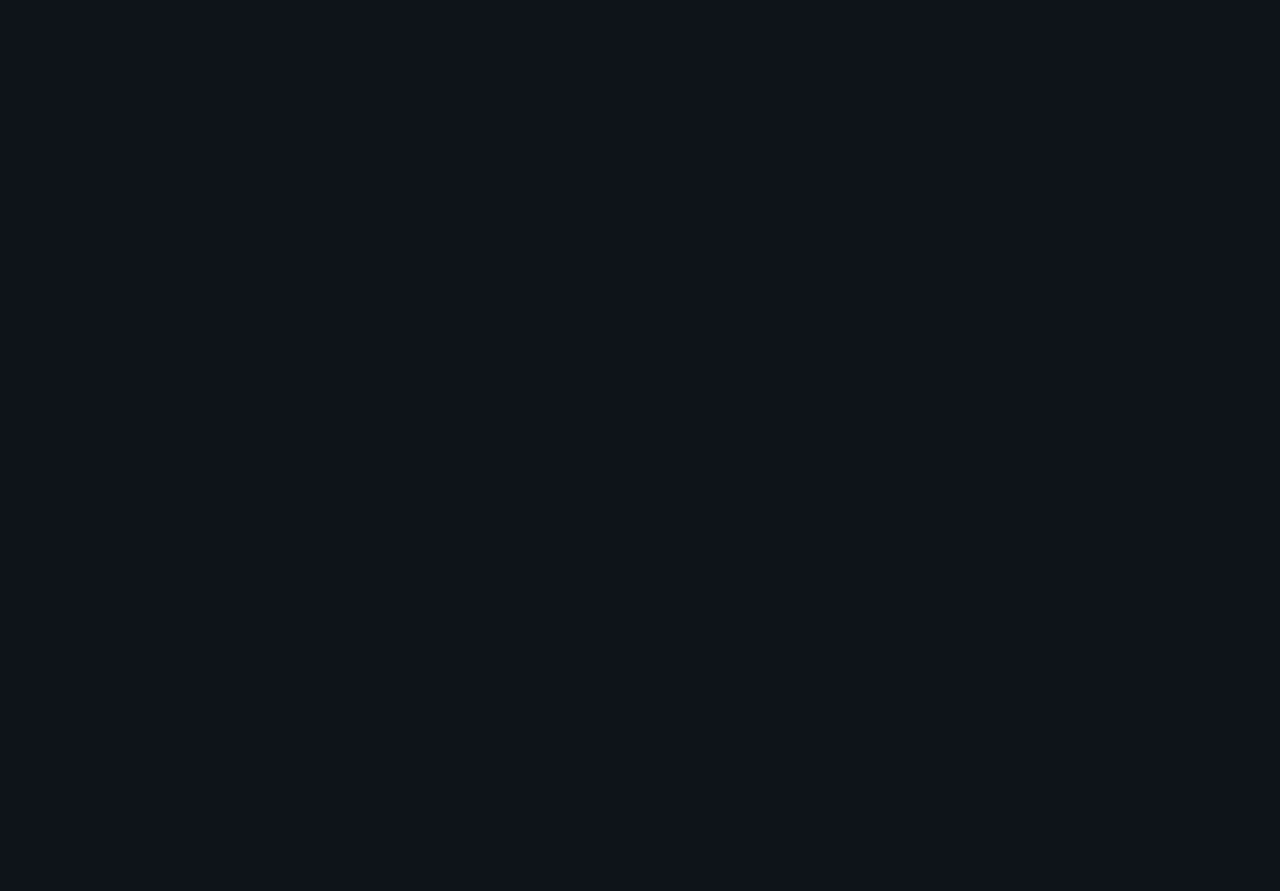
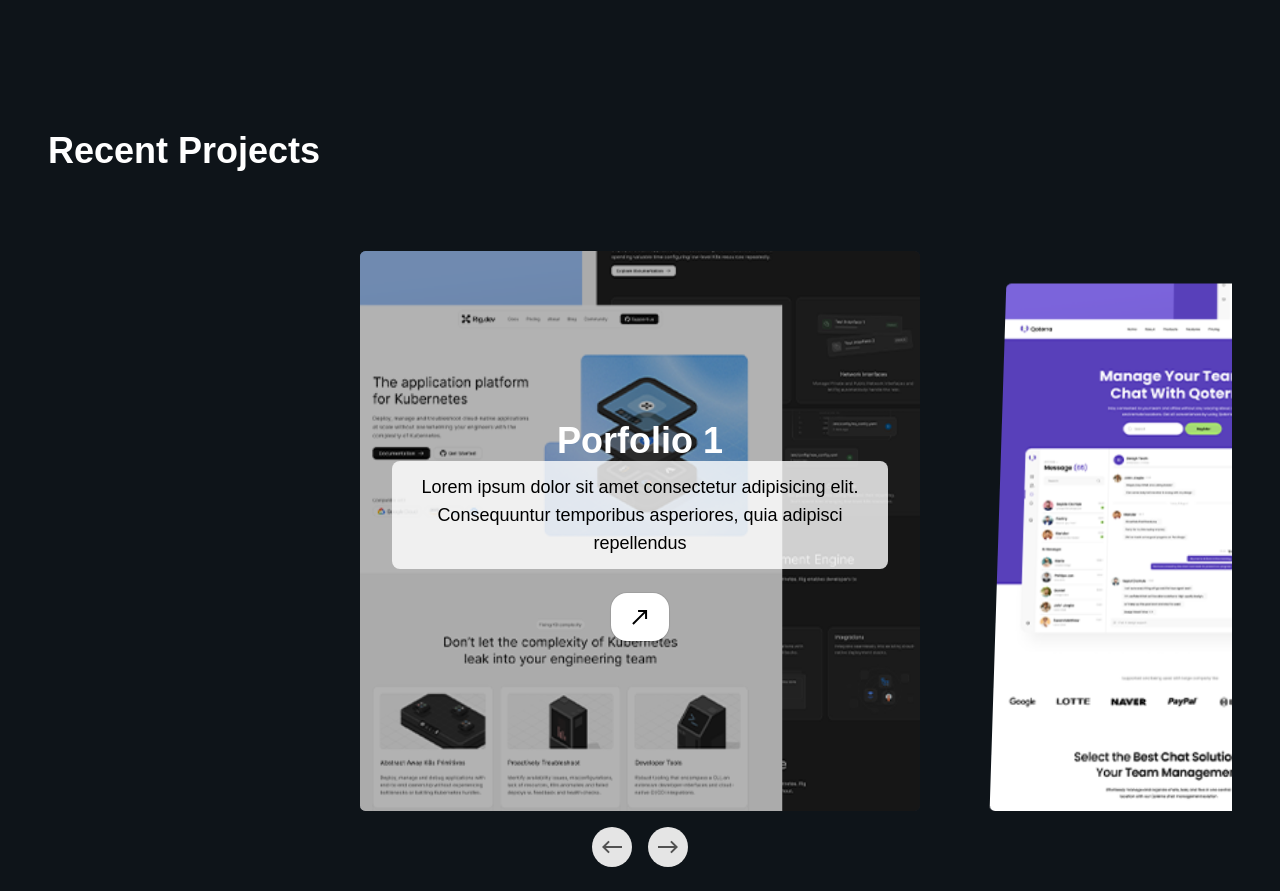
Before and after one commit to fahrypratama17/Project_React, a React (Vite) app in the folder someone-portfolio/: page / in a window 1280 px wide. Shown: the part 2220-3111 px from the top of the page. Before the commit the page ends 2351 px from the top, so only its background shows below. Built offline with nearby package versions, Linux system fonts and the light colour scheme.

Commit message:
feat: add Projects component and Carousel for showcasing recent projects

```diff
--- a/someone-portfolio/src/App.jsx
+++ b/someone-portfolio/src/App.jsx
@@ -3,6 +3,7 @@
 import Hero from "./components/Hero.jsx";
 import About from "./components/About.jsx";
 import Experience from "./components/Experience.jsx";
+import Projects from "./components/Projects.jsx";
 
 const App = () => {
   return (
@@ -12,6 +13,7 @@
         <Hero />
         <About />
         <Experience />
+        <Projects />
       </main>
     </>
   );
--- /dev/null
+++ b/someone-portfolio/src/components/Projects.jsx
@@ -0,0 +1,21 @@
+import React from 'react'
+import { Carousel } from "./ui/Carousel.jsx";
+import {ProjectsItems} from "../constant/data.js";
+
+const Projects = () => {
+  return (
+    <section>
+      <div className="container">
+        <h2>Recent Projects</h2>
+
+        {/* Card wrapper */}
+        <div className="relative overflow-hidden w-full h-full py-20">
+          <Carousel slides={ProjectsItems}/>
+        </div>
+
+      </div>
+    </section>
+  );
+};
+
+export default Projects;
--- /dev/null
+++ b/someone-portfolio/src/components/ui/Carousel.jsx
@@ -0,0 +1,185 @@
+import {RiArrowRightLongLine, RiArrowRightUpLongLine} from "@remixicon/react";
+import { useState, useRef, useId, useEffect } from "react";
+
+const Slide = ({
+                 slide,
+                 index,
+                 current,
+                 handleSlideClick
+               }) => {
+  const slideRef = useRef(null);
+
+  const xRef = useRef(0);
+  const yRef = useRef(0);
+  const frameRef = useRef();
+
+  useEffect(() => {
+    const animate = () => {
+      if (!slideRef.current) return;
+
+      const x = xRef.current;
+      const y = yRef.current;
+
+      slideRef.current.style.setProperty("--x", `${x}px`);
+      slideRef.current.style.setProperty("--y", `${y}px`);
+
+      frameRef.current = requestAnimationFrame(animate);
+    };
+
+    frameRef.current = requestAnimationFrame(animate);
+
+    return () => {
+      if (frameRef.current) {
+        cancelAnimationFrame(frameRef.current);
+      }
+    };
+  }, []);
+
+  const handleMouseMove = (event) => {
+    const el = slideRef.current;
+    if (!el) return;
+
+    const r = el.getBoundingClientRect();
+    xRef.current = event.clientX - (r.left + Math.floor(r.width / 2));
+    yRef.current = event.clientY - (r.top + Math.floor(r.height / 2));
+  };
+
+  const handleMouseLeave = () => {
+    xRef.current = 0;
+    yRef.current = 0;
+  };
+
+  const imageLoaded = (event) => {
+    event.currentTarget.style.opacity = "1";
+  };
+
+  const { src, title, text } = slide;
+
+  return (
+    <div className="[perspective:1200px] [transform-style:preserve-3d]">
+      <li
+        ref={slideRef}
+        className="flex flex-1 flex-col items-center justify-center relative text-center text-white opacity-100 transition-all duration-300 ease-in-out w-[70vmin] h-[70vmin] mx-[4vmin] z-10 "
+        onClick={() => handleSlideClick(index)}
+        onMouseMove={handleMouseMove}
+        onMouseLeave={handleMouseLeave}
+        style={{
+          transform:
+            current !== index
+              ? "scale(0.98) rotateX(8deg)"
+              : "scale(1) rotateX(0deg)",
+          transition: "transform 0.5s cubic-bezier(0.4, 0, 0.2, 1)",
+          transformOrigin: "bottom",
+        }}>
+        <div
+          className="absolute top-0 left-0 w-full h-full bg-[#1D1F2F] rounded-[1%] overflow-hidden transition-all duration-150 ease-out"
+          style={{
+            transform:
+              current === index
+                ? "translate3d(calc(var(--x) / 30), calc(var(--y) / 30), 0)"
+                : "none",
+          }}>
+          <img
+            className="absolute inset-0 w-[120%] h-[120%] object-cover opacity-100 transition-opacity duration-600 ease-in-out"
+            style={{
+              opacity: current === index ? 1 : 0.5,
+            }}
+            alt={title}
+            src={src}
+            onLoad={imageLoaded}
+            loading="eager"
+            decoding="sync" />
+          {current === index && (
+            <div className="absolute inset-0 bg-black/30 transition-all duration-1000" />
+          )}
+        </div>
+
+        <articleqqqq
+          className={`relative p-[4vmin] transition-opacity duration-1000 ease-in-out ${
+            current === index ? "opacity-100 visible" : "opacity-0 invisible"
+          }`}>
+          <h2 className="text-lg md:text-2xl lg:text-4xl font-semibold  relative">
+            {title}
+          </h2>
+          <p className="bg-white/80 text-black p-3 rounded-lg">{text}</p>
+          <div className="flex justify-center">
+            <button
+              className="mt-6  px-4 py-2 w-fit mx-auto sm:text-sm text-black bg-white hover:bg-white/70 h-12 border border-transparent text-xs flex justify-center items-center rounded-2xl hover:shadow-lg transition duration-200 shadow-[0px_2px_3px_-1px_rgba(0,0,0,0.1),0px_1px_0px_0px_rgba(25,28,33,0.02),0px_0px_0px_1px_rgba(25,28,33,0.08)]">
+              <a href="#" target="_blank"><RiArrowRightUpLongLine /></a>
+            </button>
+          </div>
+        </articleqqqq>
+      </li>
+    </div>
+  );
+};
+
+const CarouselControl = ({
+                           type,
+                           title,
+                           handleClick
+                         }) => {
+  return (
+    <button
+      className={`w-10 h-10 flex items-center mx-2 justify-center bg-neutral-200 dark:bg-neutral-800 border-3 border-transparent rounded-full focus:border-[#6D64F7] focus:outline-none hover:-translate-y-0.5 active:translate-y-0.5 transition duration-200 ${
+        type === "previous" ? "rotate-180" : ""
+      }`}
+      title={title}
+      onClick={handleClick}>
+      <RiArrowRightLongLine className="text-neutral-600 dark:text-neutral-200" />
+    </button>
+  );
+};
+
+export function Carousel({
+                           slides
+                         }) {
+  const [current, setCurrent] = useState(0);
+
+  const handlePreviousClick = () => {
+    const previous = current - 1;
+    setCurrent(previous < 0 ? slides.length - 1 : previous);
+  };
+
+  const handleNextClick = () => {
+    const next = current + 1;
+    setCurrent(next === slides.length ? 0 : next);
+  };
+
+  const handleSlideClick = (index) => {
+    if (current !== index) {
+      setCurrent(index);
+    }
+  };
+
+  const id = useId();
+
+  return (
+    <div
+      className="relative w-[70vmin] h-[70vmin] mx-auto"
+      aria-labelledby={`carousel-heading-${id}`}>
+      <ul
+        className="absolute flex mx-[-4vmin] transition-transform duration-1000 ease-in-out"
+        style={{
+          transform: `translateX(-${current * (100 / slides.length)}%)`,
+        }}>
+        {slides.map((slide, index) => (
+          <Slide
+            key={index}
+            slide={slide}
+            index={index}
+            current={current}
+            handleSlideClick={handleSlideClick} />
+        ))}
+      </ul>
+      <div className="absolute flex justify-center w-full top-[calc(100%+1rem)]">
+        <CarouselControl
+          type="previous"
+          title="Go to previous slide"
+          handleClick={handlePreviousClick} />
+
+        <CarouselControl type="next" title="Go to next slide" handleClick={handleNextClick} />
+      </div>
+    </div>
+  );
+}
```
